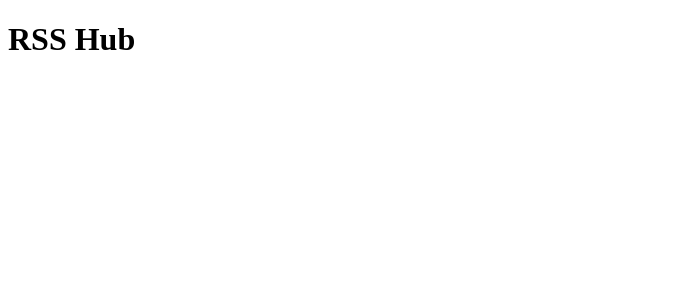
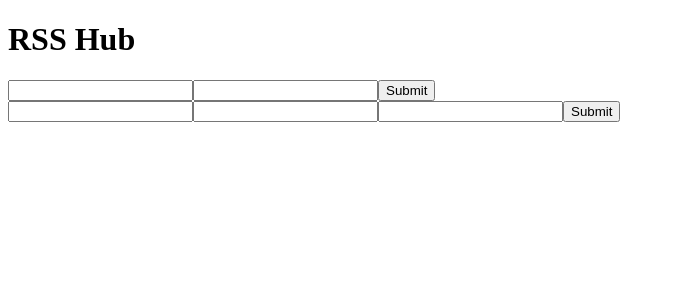
Before and after one commit to HenryHaller/rss-hub-vue, a Vue app: page / in a window 1280 px wide. Shown: the top 300 px of the page, without its empty margins (0-675 px from the left). Built offline with nearby package versions, Linux system fonts and the light colour scheme.

Commit message:
very basic functionality is working well

```diff
--- /dev/null
+++ b/src/components/LoginForm.vue
@@ -0,0 +1,46 @@
+<template>
+  <div>
+    <form @submit.prevent="onSubmit">
+      <input type="email" v-model="email">
+      <input type="password" v-model="password">
+      <input type="submit">
+    </form>
+  </div>
+</template>
+
+<script>
+import UserService from "@/services/UserService.js";
+
+export default {
+  name: "LoginForm",
+  methods: {
+    onSubmit() {
+      let credentials = {
+        email: this.email,
+        password: this.password
+      };
+      UserService.login(credentials)
+        .then(response => {
+          console.log(response);
+          if (response.data.auth_token) {
+            this.$store.commit("SET_JWT", response.data.auth_token);
+            this.$router.push({ name: "episodes" });
+          }
+        })
+        .catch(err => {
+          console.log("Your error was: " + err);
+        });
+      this.email = null;
+      this.password = null;
+    }
+  },
+  data() {
+    return {
+      email: null,
+      password: null
+    };
+  }
+};
+</script>
+
+<style scoped></style>
--- a/src/views/Login.vue
+++ b/src/components/SignUpForm.vue
@@ -1,9 +1,9 @@
 <template>
   <div>
-    <h1>Login</h1>
     <form @submit.prevent="onSubmit">
       <input type="email" v-model="email" />
       <input type="password" v-model="password" />
+      <input type="password" v-model="password_confirm" />
       <input type="submit" />
     </form>
   </div>
@@ -11,15 +11,13 @@
 
 <script>
 import UserService from "@/services/UserService.js";
-
 export default {
-  name: "login",
-  beforeCreate() {
-    let jwt = localStorage.getItem("jwt");
-    if (jwt) {
-      this.$store.commit("SET_JWT", jwt);
-      this.$router.push({ name: "episodes" });
-    }
+  data() {
+    return {
+      email: null,
+      password: null,
+      password_confirm: null
+    };
   },
   methods: {
     onSubmit() {
@@ -27,19 +25,19 @@ export default {
         email: this.email,
         password: this.password
       };
-      UserService.login(credentials);
-      if (this.$store.getters.has_jwt) {
-        this.$router.push({ name: "episodes" });
+      if (this.password === this.password_confirm) {
+        UserService.register(credentials).then(response => {
+          console.log(response);
+          if (response.data.auth_token) {
+            this.$store.commit("SET_JWT", response.data.auth_token);
+            this.$router.push({ name: "episodes" });
+          }
+        });
       }
       this.email = null;
       this.password = null;
+      this.password_confirm = null;
     }
-  },
-  data() {
-    return {
-      email: null,
-      password: null
-    };
   }
 };
 </script>
--- a/src/router.js
+++ b/src/router.js
@@ -1,7 +1,6 @@
 import Vue from "vue";
 import Router from "vue-router";
 import Home from "./views/Home.vue";
-import Login from "./views/Login.vue";
 import SignUp from "./views/SignUp.vue";
 import Episodes from "./views/Episodes.vue";
 
@@ -17,16 +16,6 @@ export default new Router({
       component: Home
     },
     {
-      path: "/login",
-      name: "login",
-      component: Login
-    },
-    {
-      path: "/sign_up",
-      name: "sign-up",
-      component: SignUp
-    },
-    {
       path: "/episodes",
       name: "episodes",
       component: Episodes
--- a/src/services/RSSHubService.js
+++ b/src/services/RSSHubService.js
@@ -13,7 +13,8 @@ const apiClient = axios.create({
 export default {
   getEpisodes() {
     if (store.getters.has_jwt) {
-      apiClient.defaults.headers.common["Authorization"] = store.getters.jwt;
+      apiClient.defaults.headers.common["Authorization"] =
+        store.getters.raw_jwt;
       return apiClient.get("/episodes");
     } else {
       return [];
@@ -21,7 +22,8 @@ export default {
   },
   subscribe(input) {
     if (store.getters.has_jwt) {
-      apiClient.defaults.headers.common["Authorization"] = store.getters.jwt;
+      apiClient.defaults.headers.common["Authorization"] =
+        store.getters.raw_jwt;
       return apiClient.post("/shows", input);
     } else {
       return false;
--- a/src/services/UserService.js
+++ b/src/services/UserService.js
@@ -12,17 +12,26 @@ const apiClient = axios.create({
 
 export default {
   login(credentials) {
-    apiClient
-      .post("/auth/login", credentials)
-      .then(response => {
-        console.log(response.data);
-        const auth_token = response.data.auth_token;
-        store.commit("SET_JWT", auth_token);
-      })
-      .catch(err => {
-        console.log("Your Error is" + err.message);
-      });
+    return apiClient.post("/auth/login", credentials);
+    // .then(response => {
+    //   console.log(response.data);
+    //   const auth_token = response.data.auth_token;
+    //   store.commit("SET_JWT", auth_token);
+    // })
+    // .catch(err => {
+    //   console.log("Your Error is" + err.message);
+    // });
+  },
+  register(credentials) {
+    return apiClient.post("/signup", credentials);
   }
+  //     .then(response => {
+  //       console.log(response.data);
+  //     })
+  //     .catch(err => {
+  //       console.log("Your Error is" + err.message);
+  //     });
+  // }
   // getEvent(id) {
   //   return apiClient.get("/shows" + id);
   // }
--- a/src/store.js
+++ b/src/store.js
@@ -26,7 +26,7 @@ export default new Vuex.Store({
         return false;
       }
     },
-    jwt(state) {
+    raw_jwt(state) {
       return state["jwt"];
     }
   }
--- a/src/views/Home.vue
+++ b/src/views/Home.vue
@@ -1,14 +1,26 @@
 <template>
   <div class="home">
     <h1>RSS Hub</h1>
+    <LoginForm />
+    <SignUpForm />
   </div>
 </template>
 
 <script>
+import LoginForm from "@/components/LoginForm.vue";
+import SignUpForm from "@/components/SignUpForm.vue";
+
 // @ is an alias to /src
-
 export default {
-  name: "home"
+  components: { LoginForm, SignUpForm },
+  name: "login",
+  beforeCreate() {
+    let jwt = localStorage.getItem("jwt");
+    if (jwt) {
+      this.$store.commit("SET_JWT", jwt);
+      this.$router.push({ name: "episodes" });
+    }
+  }
 };
 </script>
 
```
